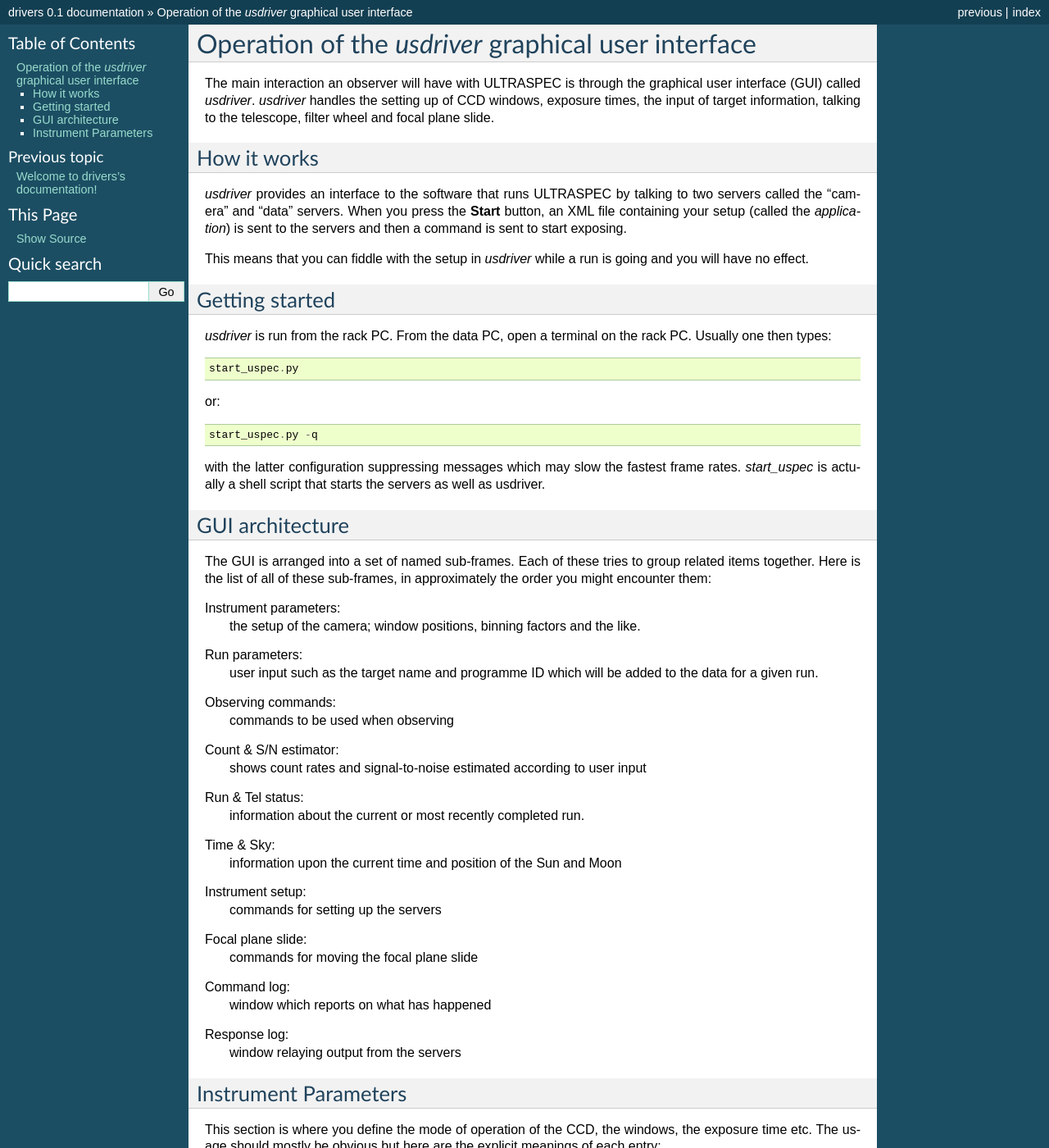
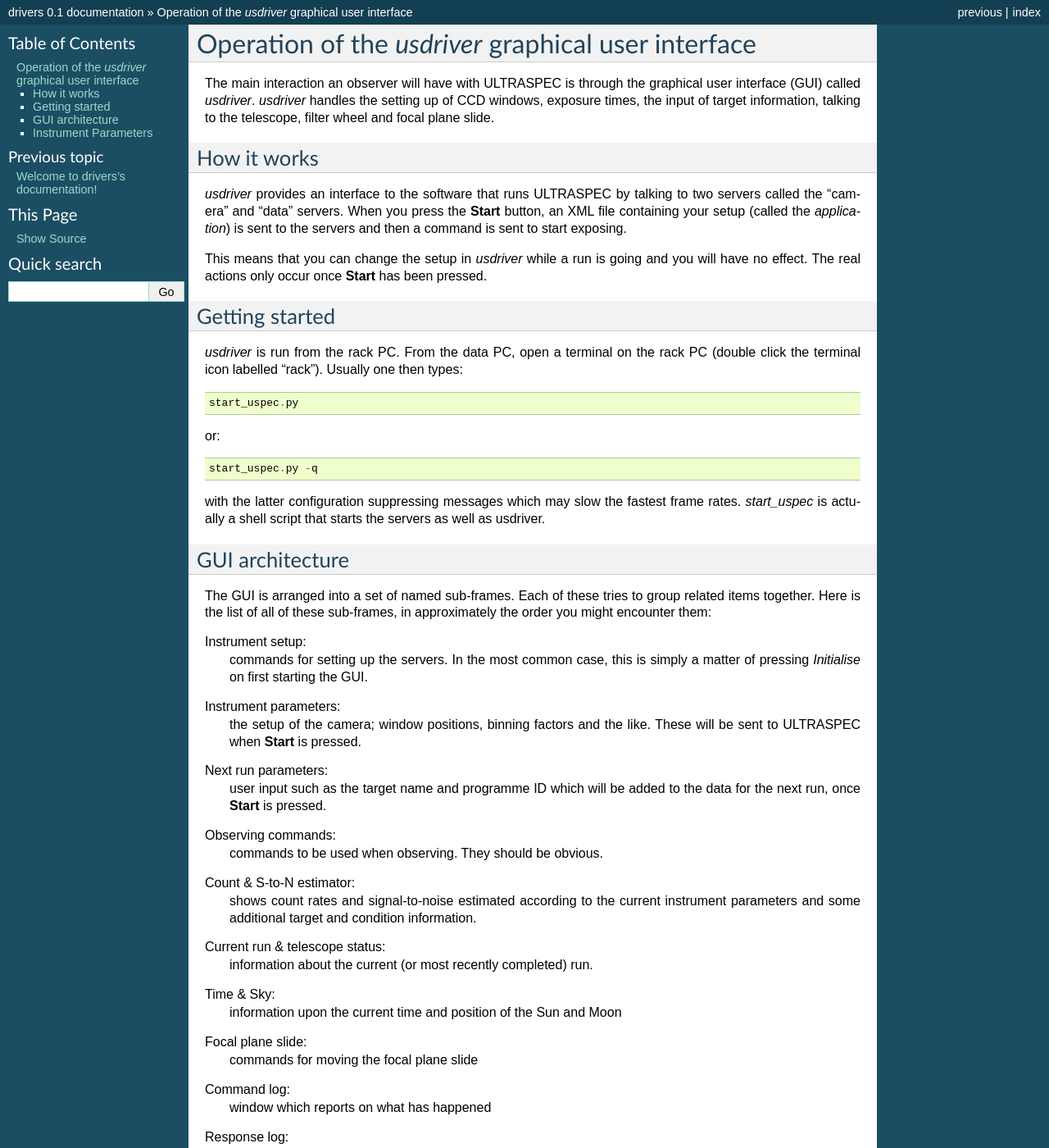
Before and after one commit to trmrsh/trm-drivers, a Sphinx documentation site: the page built from docs/usdriver.rst, in a window 1280 px wide and 1400 px high. Shown: the whole window at 82% size. Built offline with Sphinx 7.4.7, drawn with Linux system fonts in a browser that asks for light colours; some of the changed text lies outside the part shown.

Commit message:
index.rst, usdriver.rst -- some documentation updates.

```diff
--- a/docs/index.rst
+++ b/docs/index.rst
@@ -9,7 +9,7 @@
 'drivers' refers to a set of routines to facilitate Python GUI interaction
 with ULTRACAM and ULTRASPEC. These are written as a replacement for the Java
 versions. The documentation at the moment is aimed at explaining the operation
-of the main GUI interface 'usdriver'
+of the main GUI interface 'usdriver'.
 
 Contents:
 
--- a/docs/usdriver.rst
+++ b/docs/usdriver.rst
@@ -15,14 +15,16 @@
 *application*) is sent to the servers and then a command is sent to start
 exposing.
 
-This means that you can fiddle with the setup in *usdriver* while
-a run is going and you will have no effect.
+This means that you can change the setup in *usdriver* while
+a run is going and you will have no effect. The real actions only
+occur once **Start** has been pressed.
 
 Getting started
 ---------------
 
 *usdriver* is run from the rack PC. From the data PC, open a terminal on the
-rack PC. Usually one then types::
+rack PC (double click the terminal icon labelled "rack"). Usually one then
+types::
 
  start_uspec.py
 
@@ -41,27 +43,30 @@
 group related items together. Here is the list of all of these sub-frames, in
 approximately the order you might encounter them::
 
+Instrument setup:
+  commands for setting up the servers. In the most common case, this is
+  simply a matter of pressing *Initialise* on first starting the GUI.
+
 Instrument parameters:
-  the setup of the camera; window positions, binning factors and the like.
+  the setup of the camera; window positions, binning factors and the
+  like. These will be sent to ULTRASPEC when **Start** is pressed.
 
-Run parameters:
+Next run parameters:
   user input such as the target name and programme ID which will be
-  added to the data for a given run.
+  added to the data for the next run, once **Start** is pressed.
 
 Observing commands:
-  commands to be used when observing
+  commands to be used when observing. They should be obvious.
 
-Count & S/N estimator:
-  shows count rates and signal-to-noise estimated according to user input
+Count & S-to-N estimator:
+  shows count rates and signal-to-noise estimated according to the current
+  instrument parameters and some additional target and condition information.
 
-Run & Tel status:
-  information about the current or most recently completed run.
+Current run & telescope status:
+  information about the current (or most recently completed) run.
 
 Time & Sky:
   information upon the current time and position of the Sun and Moon
-
-Instrument setup:
-  commands for setting up the servers
 
 Focal plane slide:
   commands for moving the focal plane slide
@@ -88,13 +93,18 @@
     windows that must have the *same* Y pixel range.
 
  Clear :
-    in normal operation, while one is reading the image from the masked area,
-    one exposes the image area. Once the reading of the masked area has
-    completed, one can carry on exposing, by setting an "exposure delay", see
-    below, then transfer the image into the masked area for reading. The total
-    exposure is then the sum of the time taken to read the masked area plus
-    whatever delay you specify. Sometimes this is too long and in such cases
-    one might want to invoke the *clear* option, which immediately after the
+    in normal operation, while one is reading the image from the masked
+    area, one simultaneously exposes the image area. Once the reading of the
+    masked area has completed, one can carry on exposing, by setting an
+    "exposure delay" (see below), then transfer the image into the masked area
+    for reading. The total exposure is then the sum of the time taken to read
+    the masked area containing the previous exposure plus whatever delay you
+    specify. Sometimes this is too long (bright targets) and in such cases one
+    might want to invoke the *clear* option, which immediately after the
     readout of the masked area, clears the imaging area, so that only the
     exposure delay counts in terms of adding photons. This is often useful for
-    flats and standard stars.
+    flats and standard stars. It is normally not what you want on science
+    targets of course, because you lose all the photons gathered during the
+    reading of the masked area. The effect of this is obvious if you look at
+    the duty cycle reported in the *Count & S-to-N estimator* section when you
+    toggle the clear flag.
```
